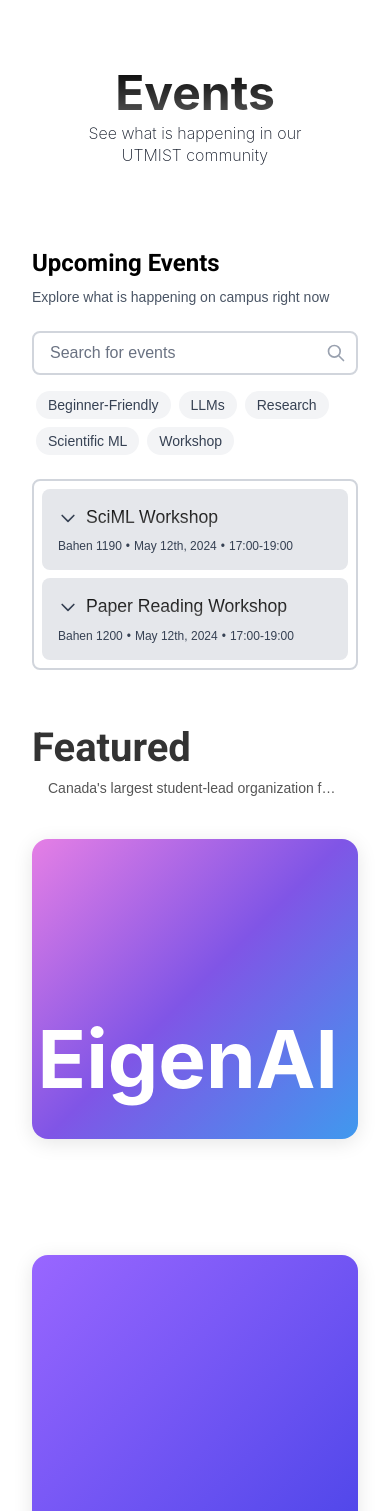
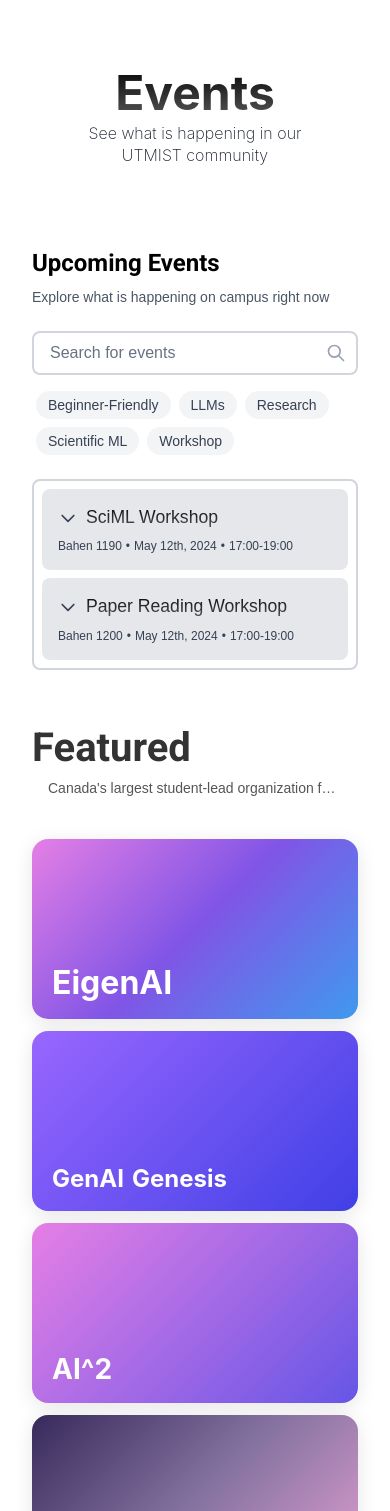
Before and after one commit to UTMIST/UTMIST, a Next.js app in the folder client/: page /events in a window 390 px wide. Shown: the top 1511 px of the page. Built offline with nearby package versions, Linux system fonts and the light colour scheme.

Commit message:
Update featured events on mobile

```diff
--- a/client/src/styles/events.css
+++ b/client/src/styles/events.css
@@ -226,43 +226,69 @@
     .featured-grid {
         grid-template-columns: 1fr;
         height: auto;
-        gap: 1rem;
+        gap: 0.75rem;
+        display: flex;
+        flex-direction: column;
     }
 
-    /* Reset spans for mobile */
+    /* Make all cards same size on mobile */
     .featured-grid > * {
         grid-column: 1 !important;
         grid-row: span 1 !important;
-    }
-
-    /* Set specific heights for mobile */
-    .featured-grid > *:nth-child(1) {
-        height: 300px;
-    }
-
-    .featured-grid > *:nth-child(2) {
-        height: 400px;
-    }
-
-    .featured-grid > *:nth-child(3) {
-        height: 300px;
-    }
-
-    .featured-grid > *:nth-child(4) {
-        height: 200px;
+        height: 180px !important;
+        margin: 0 !important;
     }
 
     .featured-card {
         padding: 1.25rem;
+        position: relative !important;
     }
 
+    /* Mobile card content positioning */
+    .featured-card-content {
+        position: absolute !important;
+        bottom: 1.25rem !important;
+        left: 1.25rem !important;
+        display: flex !important;
+        flex-direction: row !important;
+        justify-content: flex-start !important;
+        align-items: center !important;
+        gap: 0.25rem;
+    }
+
+    /* Smaller text sizes for mobile */
     .featured-card-title {
-        font-size: 2rem;
+        font-size: 1.5rem;
+        margin: 0 !important;
+        line-height: 1 !important;
+        padding: 0 !important;
+    }
+
+    .eigenai {
+        font-size: 2rem !important;
+    }
+
+    .aisqr {
+        font-size: 1.75rem !important;
+    }
+
+    .genai {
+        font-size: 1.5rem !important;
+    }
+
+    /* Force all titles to be on one line with minimal spacing */
+    .featured-card h3 + h3 {
+        margin-left: 0.25rem !important;
     }
 
     .featured-description {
-        font-size: 0.875rem; /* Slightly smaller on mobile */
+        font-size: 0.875rem;
         padding: 0 1rem;
+    }
+
+    /* Override any custom positioning */
+    .featured-card-title-right {
+        margin-left: 0 !important;
     }
 }
 
```
